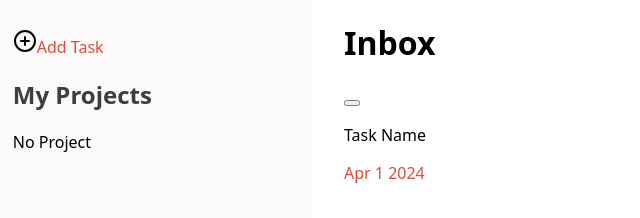
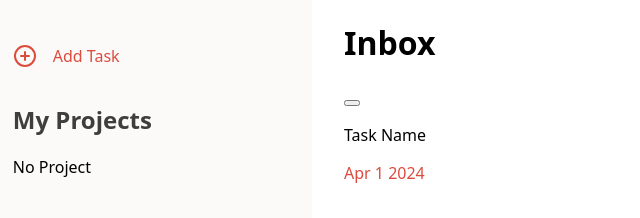
Before and after one commit to sandfortw/odin-todo-list, a website built with webpack: page src/index.html in a window 1280 px wide. Shown: the whole page, without its empty margins (0-640 px from the left). Built offline with nearby package versions, Linux system fonts and the light colour scheme.

Commit message:
Format svg addtask button

```diff
--- a/src/createAddProjectButton.js
+++ b/src/createAddProjectButton.js
@@ -1,13 +1,7 @@
-import Icon from './plus-circle.svg';
 
 function createAddTaskButton(){
-  let p = document.createElement('p')
-  let plusGraphic = new Image()
-  plusGraphic.src = Icon
-
-
-  p.appendChild(plusGraphic)
-  let span = document.createElement('span')
+  let p = document.querySelector('#add-task-container')
+  let span = document.createElement('p')
   span.textContent = 'Add Task'
   p.appendChild(span)
   return p
--- a/src/index.html
+++ b/src/index.html
@@ -8,7 +8,11 @@
 <body>
   <nav>
     <div id="user-info"></div>
-    <div id="add-task-button"></div>
+    <div id="add-task-button">
+      <p id="add-task-container">
+        <svg xmlns="http://www.w3.org/2000/svg" width="24" height="24" viewBox="0 0 24 24" fill="none" stroke="currentColor" stroke-width="2" stroke-linecap="round" stroke-linejoin="round" class="feather feather-plus-circle"><circle cx="12" cy="12" r="10"></circle><line x1="12" y1="8" x2="12" y2="16"></line><line x1="8" y1="12" x2="16" y2="12"></line></svg>
+      </p>
+    </div>
     <h2>My Projects</h2>
     <div id="nav-projects-list">
       <div class="project-symbol"></div>
--- a/src/style.css
+++ b/src/style.css
@@ -38,3 +38,14 @@ nav h2 {
   background-color: rgb(242, 242, 242);
   border-radius: 4px;
 }
+
+#add-task-button > p {
+  display: flex;
+  align-items: center;
+  gap: 1rem;
+}
+
+#add-task-button > p > img{
+  stroke: #DC4C3E;
+  color: red;
+}
```
Also changed, not shown: src/plus-circle.svg (deleted).
